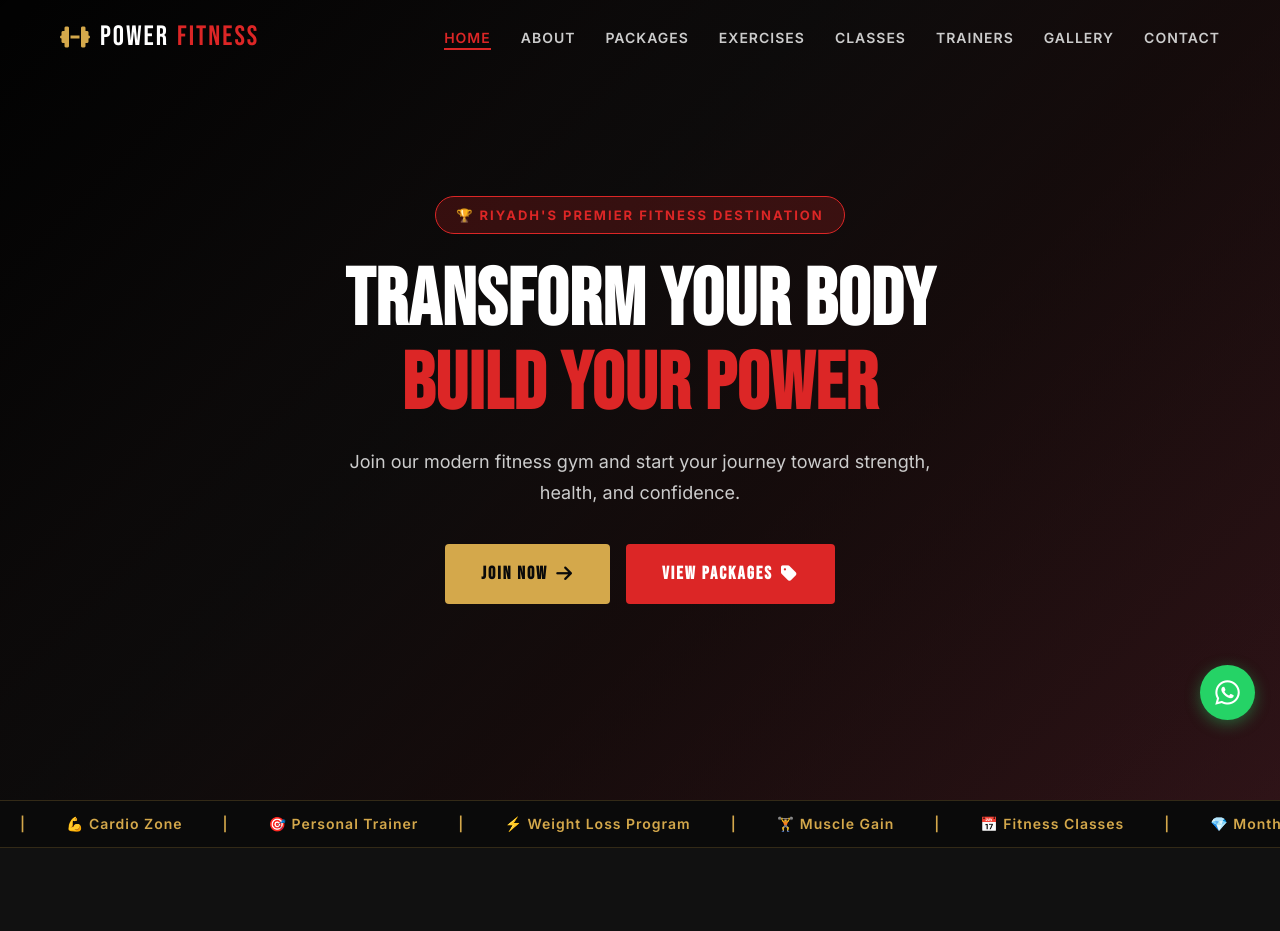
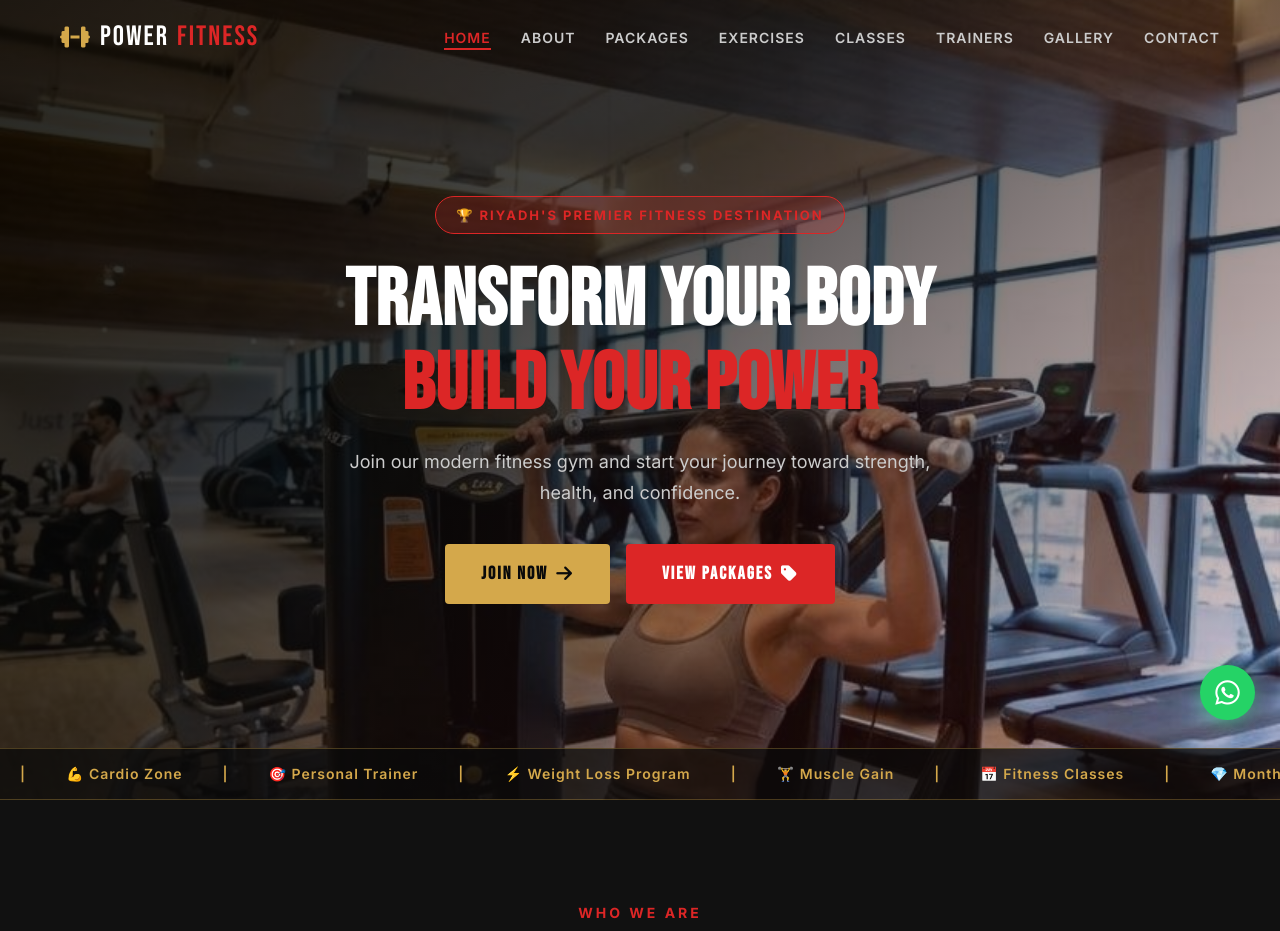
Before and after one commit to rdstudiohub/power-fitness-gym, a plain HTML site: page index.html in a window 1280 px wide. Shown: the top 931 px of the page. Drawn offline with Linux system fonts and the light colour scheme.

Commit message:
Update hero: gym image background + ticker overlay

```diff
--- a/index.html
+++ b/index.html
@@ -199,10 +199,11 @@
 
         /* ============ TICKER ============ */
         .ticker-wrap {
-            position: relative; z-index: 3;
-            background: rgba(10,10,10,0.9); border-top: 1px solid rgba(212,168,75,0.2);
-            border-bottom: 1px solid rgba(212,168,75,0.2);
-            overflow: hidden; padding: 12px 0;
+            position: absolute; bottom: 0; left: 0; width: 100%; z-index: 3;
+            background: rgba(10,10,10,0.75);
+            border-top: 1px solid rgba(212,168,75,0.3);
+            border-bottom: 1px solid rgba(212,168,75,0.3);
+            overflow: hidden; padding: 14px 0;
         }
         .ticker {
             display: flex; gap: 0; white-space: nowrap;
@@ -704,10 +705,7 @@
 
     <!-- ============ HERO SECTION ============ -->
     <section class="hero" id="home">
-        <div class="hero-video" style="background: linear-gradient(135deg, #0a0a0a 0%, #1a1010 30%, #0a0a0a 60%, #101015 100%);">
-            <!-- Placeholder: replace with <video autoplay muted loop playsinline class="hero-video" poster=""> -->
-            <!-- <source src="assets/videos/gym-background.mp4" type="video/mp4"> -->
-        </div>
+        <div class="hero-video" style="background: url('assets/images/hero-bg.jpg') center/cover no-repeat;"></div>
         <div class="hero-overlay"></div>
         <div class="hero-content">
             <div class="hero-badge reveal">🏆 Riyadh's Premier Fitness Destination</div>
@@ -723,10 +721,8 @@
                 <a href="#packages" class="btn btn-red">View Packages <i class="fa-solid fa-tag"></i></a>
             </div>
         </div>
-    </section>
-
-    <!-- ============ TICKER ============ -->
-    <div class="ticker-wrap">
+        <!-- ============ TICKER ============ -->
+        <div class="ticker-wrap">
         <div class="ticker" id="ticker">
             <span>🔥 Strength Training</span><span>|</span>
             <span>💪 Cardio Zone</span><span>|</span>
@@ -746,8 +742,9 @@
             <span>🎁 Free Demo Session 🔥</span>
         </div>
     </div>
+</section>
 
-    <!-- ============ ABOUT SECTION ============ -->
+<!-- ============ ABOUT SECTION ============ -->
     <section id="about" class="bg-darker">
         <div class="container">
             <div class="section-header reveal">
```
Also changed, not shown: assets/images/hero-bg.jpg (added).
